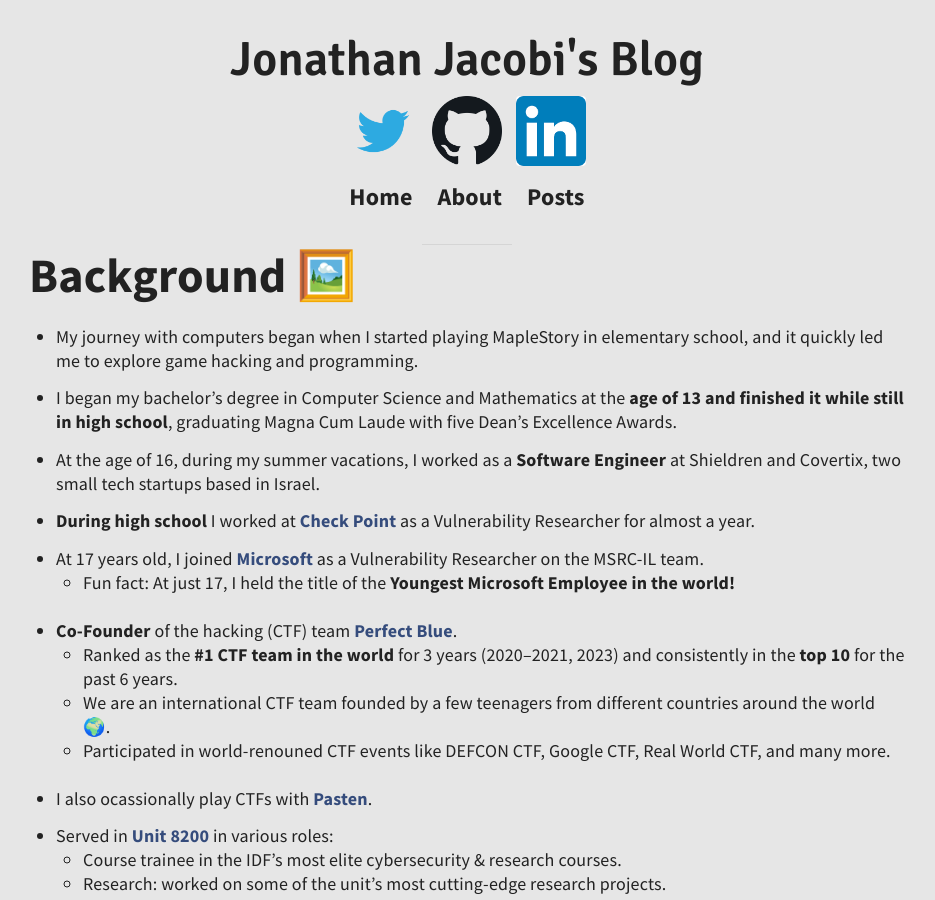
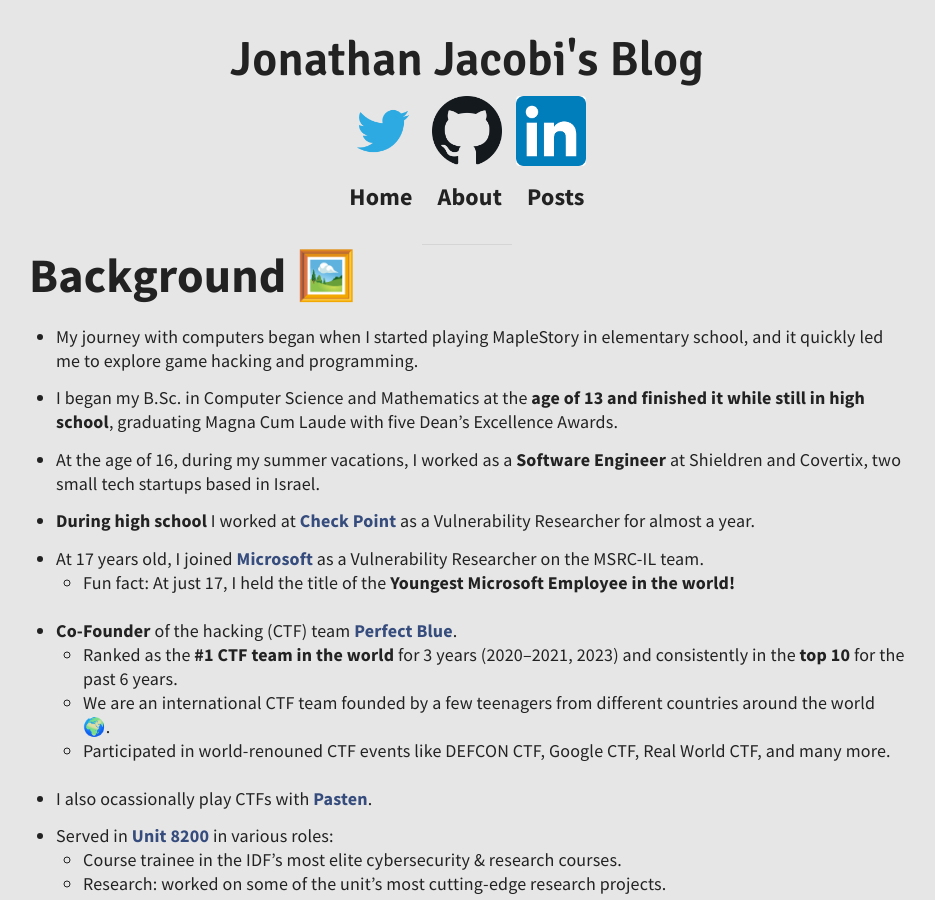
Before and after one commit to j0nathanj/j0nathanj.github.io, a Jekyll site: the page built from about.md, in a window 1280 px wide and 900 px high. Shown: the whole window, without its empty margins (173-1108 px from the left). Built offline with Jekyll 4.4.1, drawn with Linux system fonts in a browser that asks for light colours; our own code applies the rules of GitHub Pages for plain Markdown files; comment, search, counter and statistics services are not loaded.

Commit message:
Update blog

```diff
--- a/about.md
+++ b/about.md
@@ -2,7 +2,7 @@
 
 * My journey with computers began when I started playing MapleStory in elementary school, and it quickly led me to explore game hacking and programming.
 
-* I began my bachelor's degree in Computer Science and Mathematics at the **age of 13 and finished it while still in high school**, graduating Magna Cum Laude with five Dean's Excellence Awards.
+* I began my B.Sc. in Computer Science and Mathematics at the **age of 13 and finished it while still in high school**, graduating Magna Cum Laude with five Dean's Excellence Awards.
 
 * At the age of 16, during my summer vacations, I worked as a **Software Engineer** at Shieldren and Covertix, two small tech startups based in Israel.
 
```
